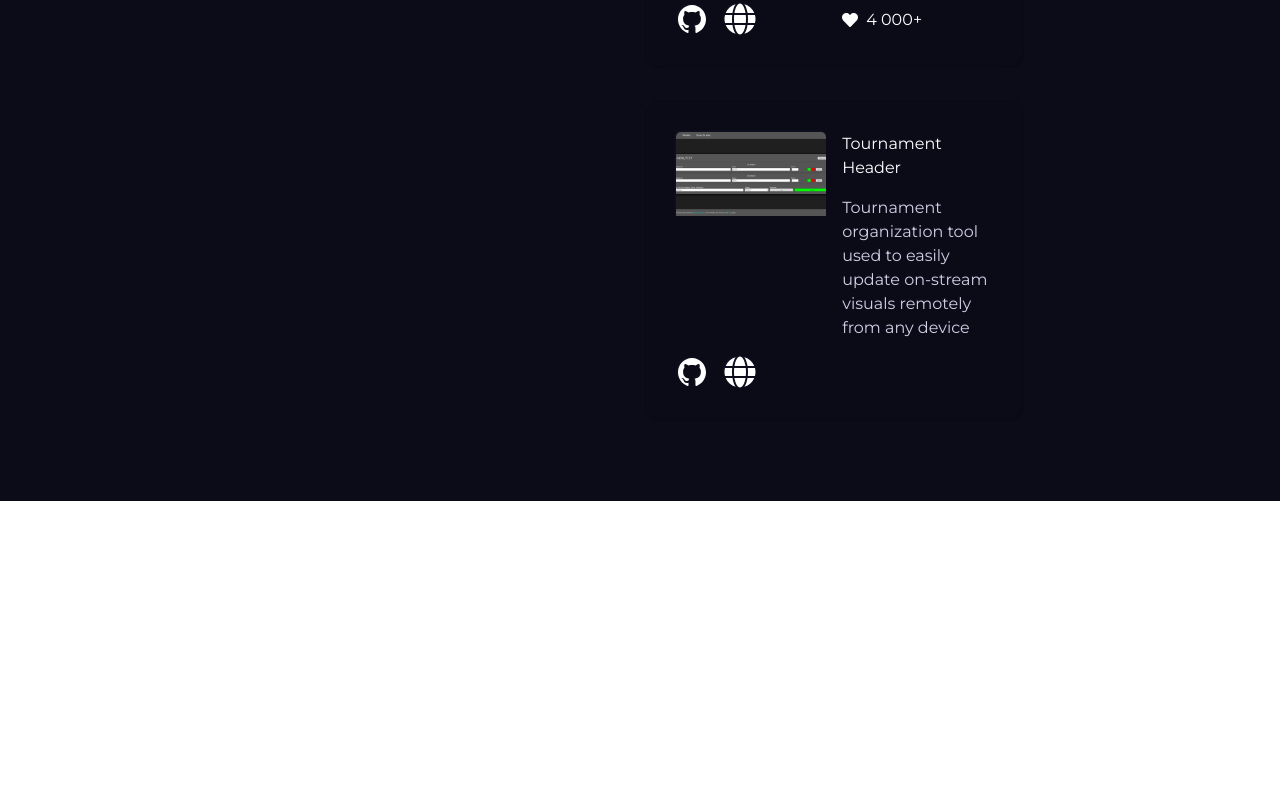
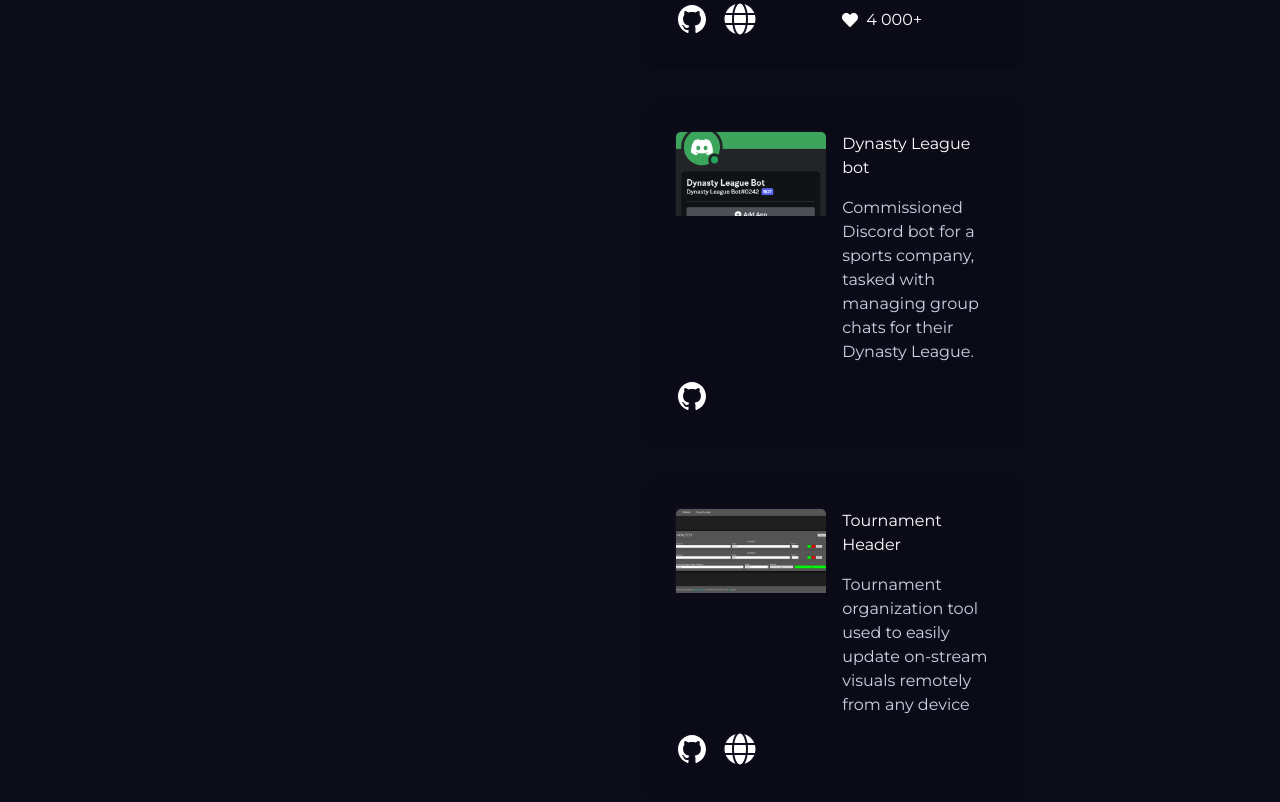
Before and after one commit to FrostemanNeogard/portfolio, a React (Vite) app: page / in a window 1280 px wide. Shown: the part 2480-3282 px from the top of the page. Before the commit the page ends 2981 px from the top, so only its background shows below. Built offline with nearby package versions, Linux system fonts and the light colour scheme; a web font is replaced by a local one.

Commit message:
Add dynasty league bot project

```diff
--- a/src/components/projectShowcases/index.tsx
+++ b/src/components/projectShowcases/index.tsx
@@ -2,6 +2,7 @@ import * as Styled from "./styled";
 import framedataBotImage from "../../assets/images/projects/framedataBot.png";
 import notationMakerImage from "../../assets/images/projects/notationMaker.png";
 import tournamentHeader from "../../assets/images/projects/tournamentHeader.png";
+import dynastyLeagueBot from "../../assets/images/projects/dynastyLeagueBot.png";
 import { FaHeart } from "react-icons/fa";
 import { IoPerson } from "react-icons/io5";
 import { IoLogoGithub } from "react-icons/io";
@@ -67,12 +68,18 @@ export const ProjectShowcases = () => {
         </h2>
       </Project>
       <Project
+        imageSrc={dynastyLeagueBot}
+        name="Dynasty League bot"
+        description={`Commissioned Discord bot for a sports company, tasked with managing group chats for their Dynasty League.`}
+        github="https://github.com/FrostemanNeogard/Dynasty-League-Bot"
+      />
+      <Project
         imageSrc={tournamentHeader}
         name="Tournament Header"
         description={`Tournament organization tool used to easily update on-stream visuals remotely from any device`}
         github="https://github.com/FrostemanNeogard/TournamentHeader"
         live="https://frostemanneogard.github.io/TournamentHeader/"
-      ></Project>
+      />
     </Styled.ProjectsSection>
   );
 };
```
